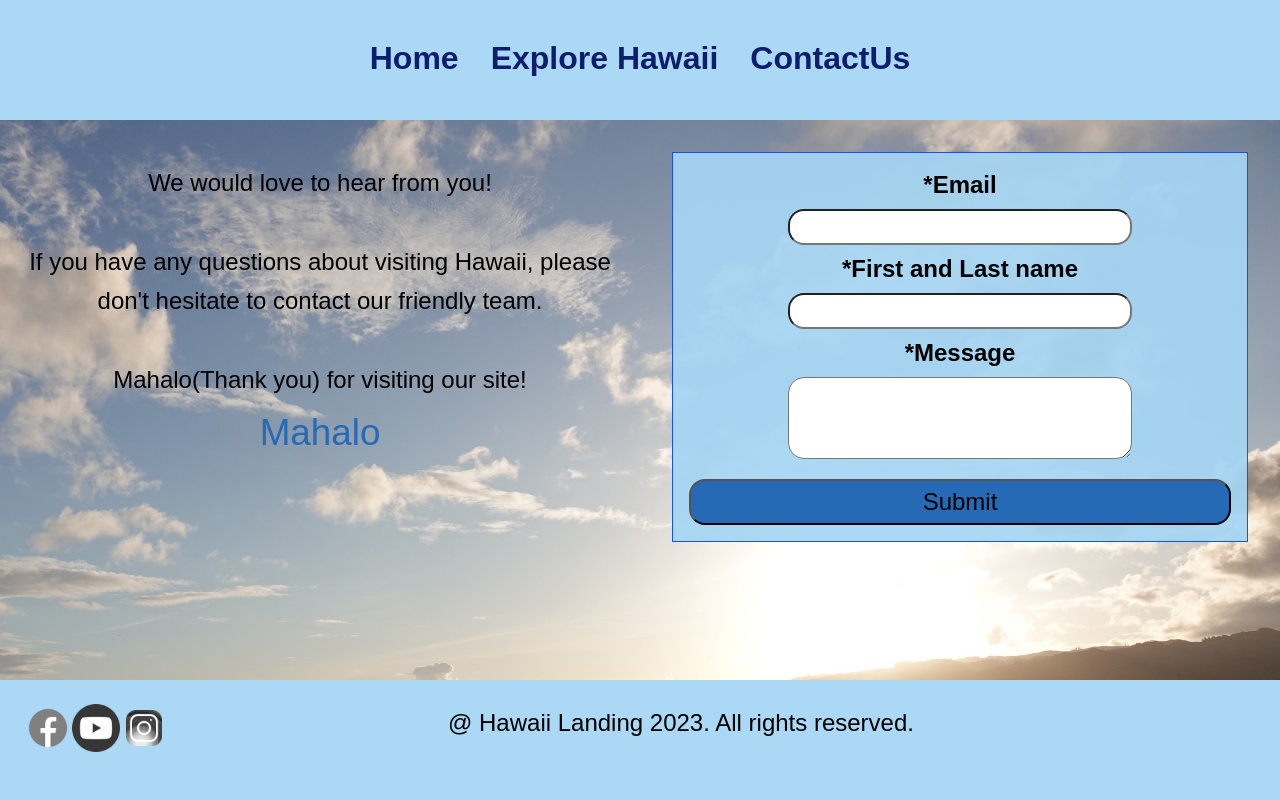
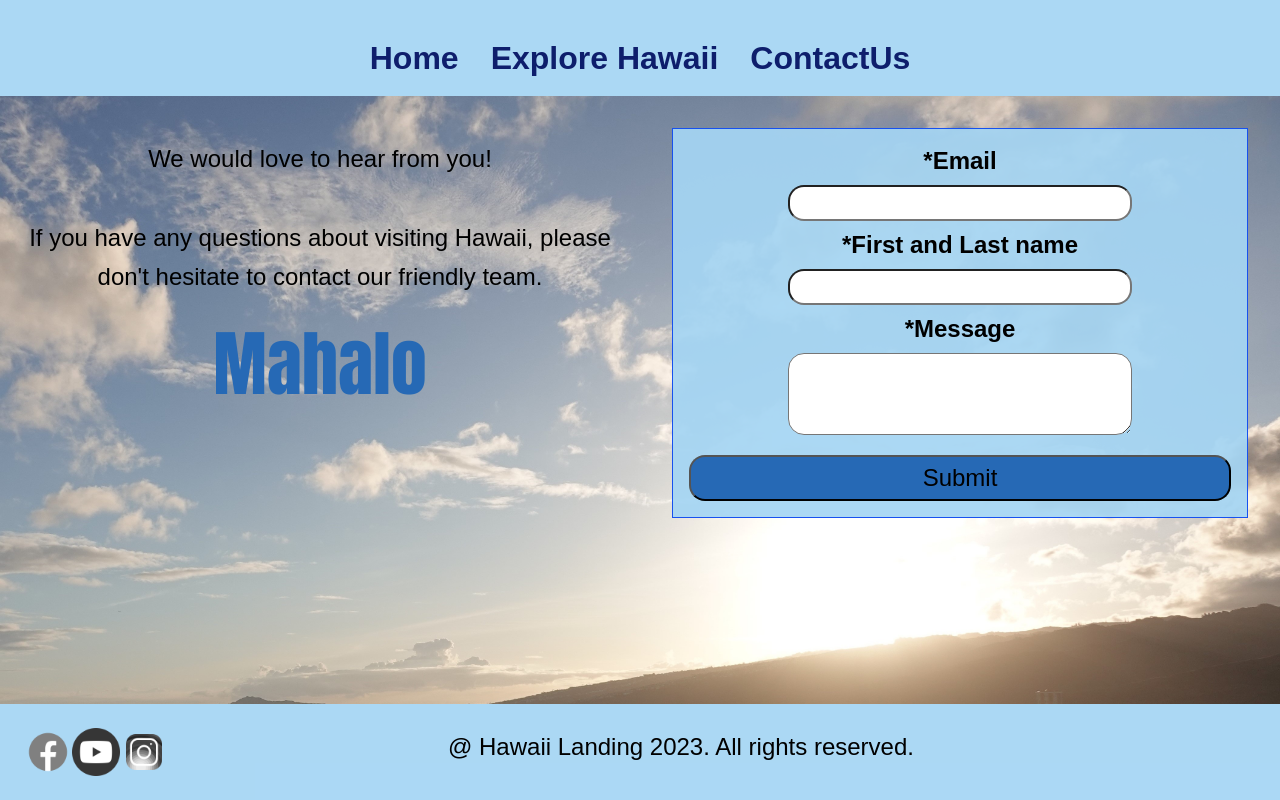
Before and after one commit to Lalanikw/hawaiitravel, a React (Create React App) app: page /Login in a window 1280 px wide. Built offline with nearby package versions, Linux system fonts and the light colour scheme.

Commit message:
updating koko image details

```diff
--- a/src/App.css
+++ b/src/App.css
@@ -306,7 +306,7 @@ a:hover {
 /* Navbar css style */
 .nav {
   margin: 0 auto;
-  height: 15vh;
+  height: 12vh;
   background-color:#a4d5f4eb;
 }
 
@@ -339,8 +339,8 @@ a:hover {
 
 /*Hiro Section*/
 .hiro-section  {
-  background-image:url(./pages//koko.JPG);
-  height: 70vh;
+  background-image:url(./pages/koko.JPG);
+  height: 76vh;
   background-size: cover;
 }
 
@@ -363,7 +363,7 @@ a:hover {
 /*Explore*/
 .Explore-section {
   background-image: url(./pages/water.jpg);
-  height: 70vh;
+  height: 76vh;
   background-size: cover;
 }
 .dot-navigation {
@@ -389,7 +389,7 @@ a:hover {
 /* Footer css properties */
 .footer-section {
   background-color:#a4d5f4eb;
-  height: 15vh;
+  height: 12vh;
   grid-template-columns: 1fr 2fr;
   padding-top: 3vh;
 }
@@ -413,13 +413,16 @@ a:hover {
 .contactus-section {
   background-image: url(./pages/sunset.JPG);
   background-size: cover;
-  height: 70vh;
+  height: 76vh;
 }
 .Login-box p {
   font-size: 1.5rem;
   padding: 1vw;
   padding-top: 3.5vh;
-
+}
+.Login-box h1 {
+  font-size: 4.5rem;
+  font-family:Impact, Haettenschweiler, 'Arial Narrow Bold', sans-serif;
 }
 
 form {
--- a/src/pages/Login.js
+++ b/src/pages/Login.js
@@ -38,7 +38,7 @@ const Login = () => {
 
                         {/* <p> We are here to ensure that your Hawaiian dream becomes a reality. Join us on this
                             incredible journey to experience the wonders of Hawaii. </p> */}
-                            <p>Mahalo(Thank you) for visiting our site!</p>
+
                             <h1>Mahalo</h1>
                     </div>
 
```
Also changed, not shown: 1 other file (tests, documents, lock files or other folders).
